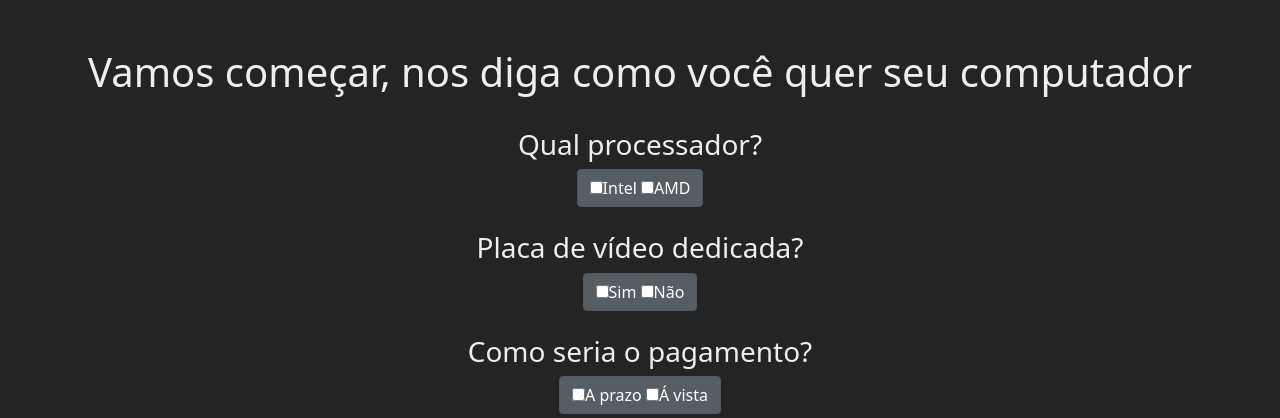
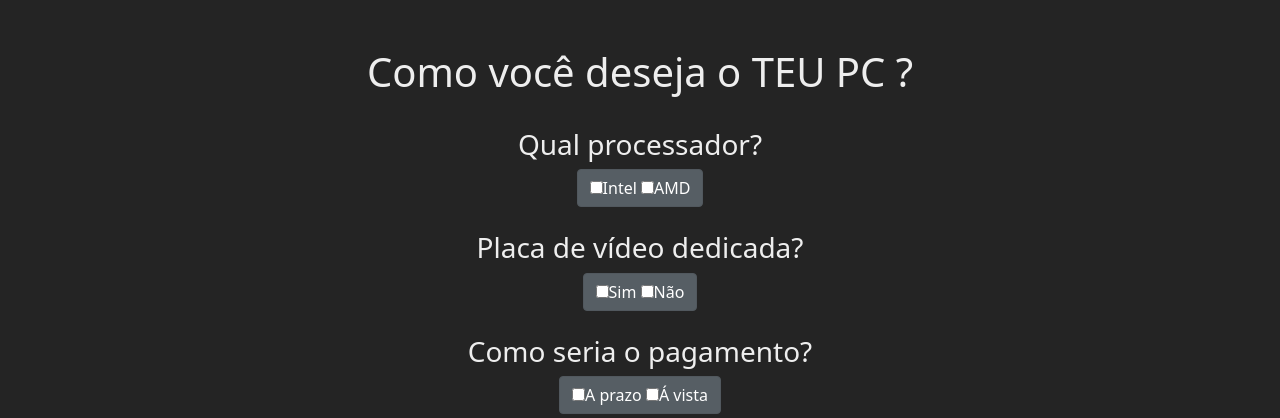
Before and after one commit to senacrs-emti/2022-3M-computadores, a PHP site: page /assistente.php in a window 1280 px wide. Shown: the part 54-472 px from the top of the page. Run offline with PHP 8.4, Linux system fonts and the light colour scheme.

Commit message:
Update assistente.php

```diff
--- a/TeuPC/assistente.php
+++ b/TeuPC/assistente.php
@@ -7,7 +7,7 @@ include_once "includes/header.php";
 <br>
 
 <center>
-    <h1 style>Vamos começar, nos diga como você quer seu computador</h1>
+    <h1 style>Como você deseja o TEU PC ?</h1>
     <br>
     <h3>Qual processador?</h3>
 <div class="btn-group btn-group-toggle" data-toggle="buttons">
```
